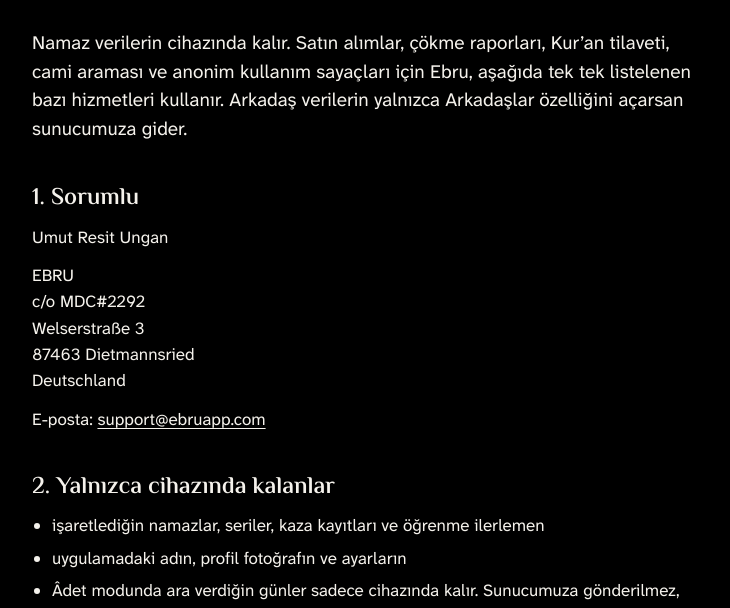
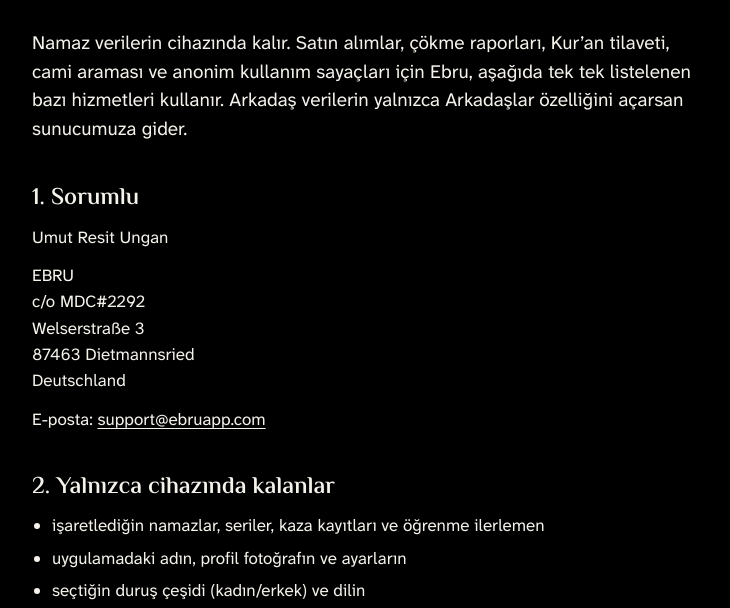
Before and after one commit to umutungan74-cmyk/ebruapp-site, a plain HTML site: page tr/privacy/index.html in a window 1280 px wide. Shown: the part 181-789 px from the top of the page, without its empty margins (268-998 px from the left). Drawn offline with Linux system fonts and the light colour scheme.

Commit message:
Datenschutz aktualisiert

```diff
--- a/tr/privacy/index.html
+++ b/tr/privacy/index.html
@@ -32,6 +32,7 @@
 <ul>
 <li>işaretlediğin namazlar, seriler, kaza kayıtları ve öğrenme ilerlemen</li>
 <li>uygulamadaki adın, profil fotoğrafın ve ayarların</li>
+<li>seçtiğin duruş çeşidi (kadın/erkek) ve dilin</li>
 <li>Âdet modunda ara verdiğin günler sadece cihazında kalır. Sunucumuza gönderilmez, arkadaşların da göremez.</li>
 </ul>
 <p>Bu veriler bize ulaşmaz. Profil fotoğrafını fotoğraf seçiciyle kendin seçersin; yalnızca cihazındaki uygulamada saklanır. Uygulamayı silersen bu veriler de silinir.</p>
```
Also changed, not shown: en/privacy/index.html (+1 -0 lines).
